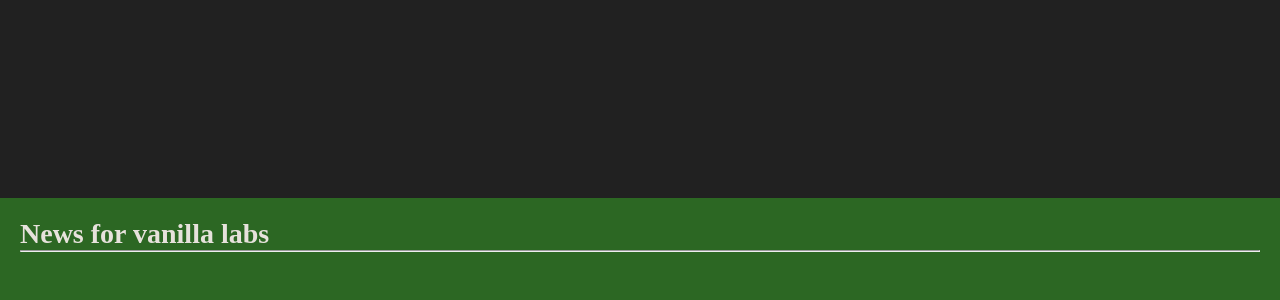
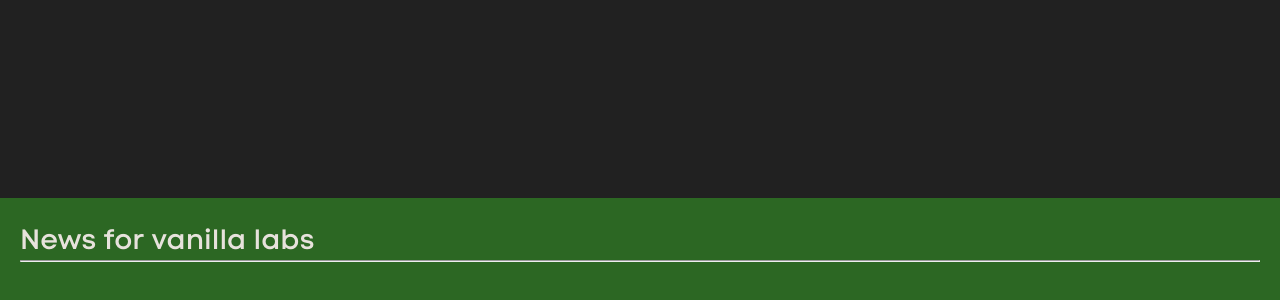
Before and after one commit to ChiAn22/VanillaLabs, a plain HTML site: page Content/intro/intro.html in a window 1280 px wide. Shown: the part 602-902 px from the top of the page. Drawn offline with Linux system fonts and the light colour scheme; files whose address does not match are found by name.

Commit message:
函桉更改了文件。

```diff
--- a/Content/intro/intro.html
+++ b/Content/intro/intro.html
@@ -14,7 +14,7 @@
     <div id="Intro_Content_Title"></div>
 
     <div id="Intro_Content_2">
-        <p style="font-family: 'Aa灵感黑 75J';font-weight: bold;font-size: 28px;color: #e7e2dc">News for vanilla labs</p>
+        <p style="font-family:CodeText;font-weight: bold;font-size: 28px;color: #e7e2dc">News for vanilla labs</p>
         <hr style="background: #e7e2dc">
 
 
```
